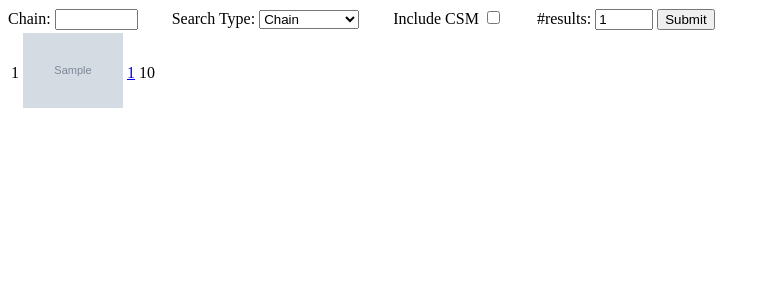
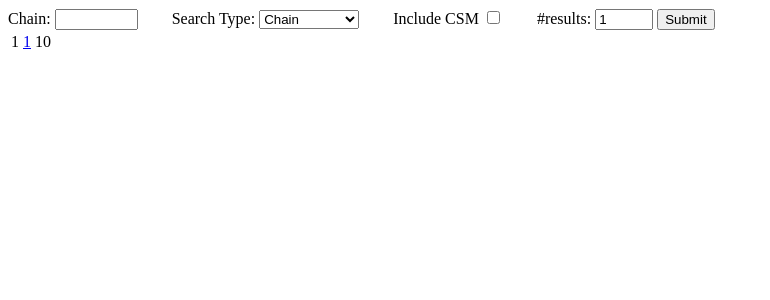
Before and after one commit to josemduarte/rcsb-embedding-db, a FastAPI app: template src/templates/search.html.jinja in a window 1280 px wide. Shown: the top 300 px of the page, without its empty margins (0-770 px from the left). Run offline with FastAPI, Linux system fonts and the light colour scheme; the template is opened without the code that fills it: most values are stand-ins (such as "Sample title", 1, 10 or a date in 2020); grey boxes marked "Sample" are stand-in pictures.

Commit message:
no image

```diff
--- a/src/main.py
+++ b/src/main.py
@@ -35,7 +35,6 @@ async def search_chain(
         {
             "index": idx,
             "instance_id": r.id,
-            "img_url": img_url(r.id),
             "alignment_url": alignment_url(rcsb_id, r.id),
             "score": r.distance
         } for idx, r in enumerate(search_result[0])
--- a/src/templates/table.html.jinja
+++ b/src/templates/table.html.jinja
@@ -2,7 +2,6 @@
     {% for item in results %}
     <TR>
         <TD ><span>{{item.index}}</span></TD>
-        <TD ><img width="100" src="{{ item.img_url }}" alt="{{ item.instance_id }}"></TD>
         <TD ><a href="{{ item.alignment_url }}" target="_blank">{{item.instance_id}}</a></TD>
         <TD ><span>{{item.score}}</span></TD>
     </TR>
```
